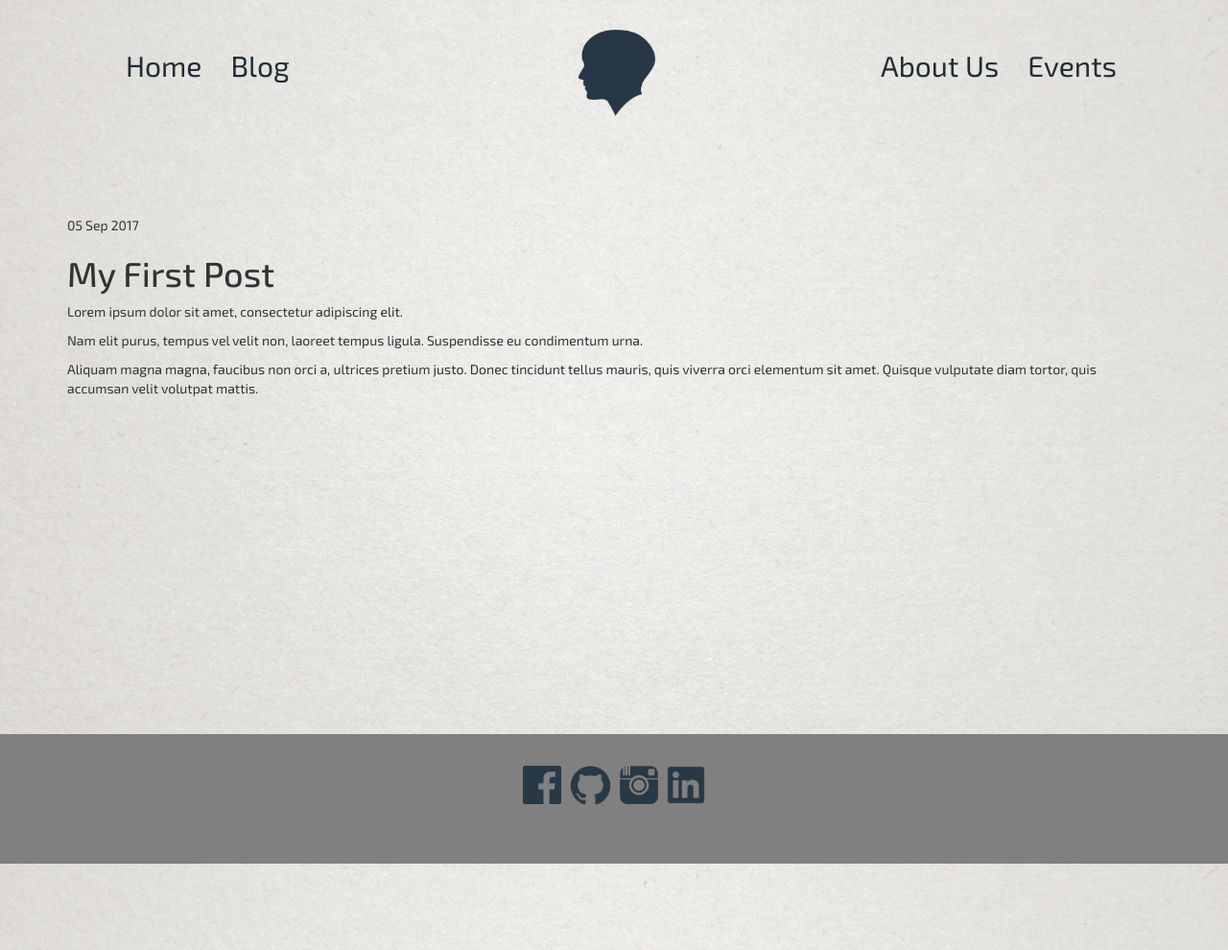
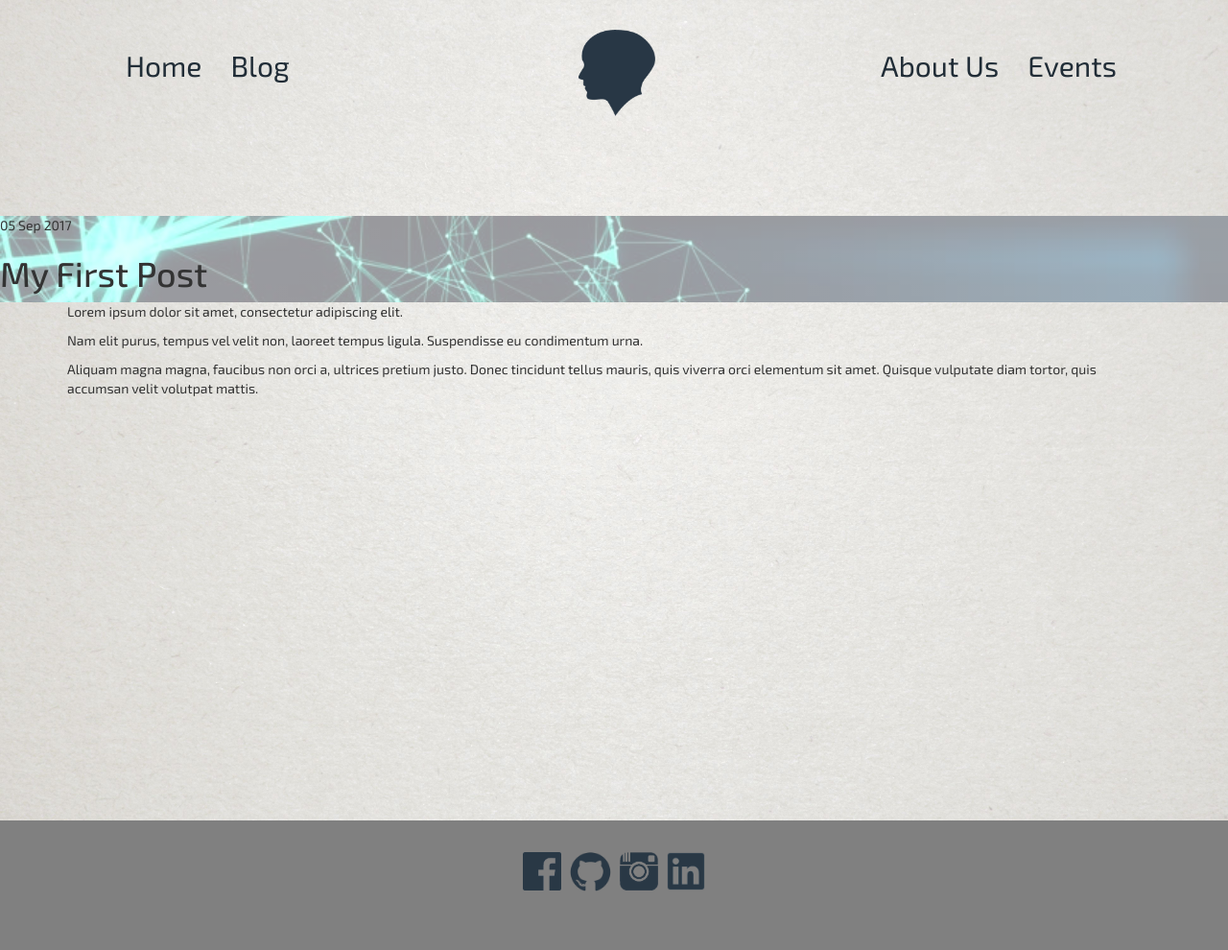
Before and after one commit to isabelhdias/mla.github.io, a Jekyll site: the page built from _posts/blog/2017-09-5-title-separate-by-hyphens.md, in a window 1280 px wide. Shown: the whole page at 96% size. Built offline with Jekyll 4.4.1, drawn with Linux system fonts in a browser that asks for light colours; nearby versions of some CDN libraries.

Commit message:
post background opacity working.
important. for future reference on how background opacity with text on top works. used linear gradient.

```diff
--- a/_includes/post.html
+++ b/_includes/post.html
@@ -1,14 +1,41 @@
+<style>
+
+    .post-background {
+
+        background: linear-gradient(rgba(255, 255, 255, 0.6), rgba(255, 255, 255, 0.6)), url({% if page.image %}{{ page.image }}{% else %}{{ black }}{% endif %});
+        background-repeat: no-repeat;
+        background-size: cover;
+        width: 100%;
+        height: 10vh;
+}
+
+
+
+</style>
+
+<div class="container-fluid">
+
+    <div class="row">
+
+        <div class="post-background">
+
+            <p class="post-date">{{ page.date | date_to_string }}</p>
+            <h1>{{ page.title }}</h1>
+
+        </div>
+
+    </div>
+
+</div>
+
 <div class="container">
 
     <div class="post-space">
 
-        <div class="post-background">
+        <div class="content">
 
             <section class="post-content">
 
-                <p class="post-date">{{ page.date | date_to_string }}</p>
-
-                <h1>{{ page.title }}</h1>
                 <p>{{ page.introduction }}</p>
 
                 {{ content }}
@@ -17,6 +44,7 @@
 
         </div>
 
+
     </div>
 
 </div>
--- a/assets/css/main.css
+++ b/assets/css/main.css
@@ -205,34 +205,12 @@ ul.nav a:hover { color: grey !important; } /* ATTENTION!!! actual bootstrap code
     min-height: 60vh;
 }
 
-.content:before {
-    content: "";
-    position: fixed;
-    left: 0;
-    right: 0;
-    z-index: -1;
-
-    display: block;
-    background-image: url({{ post.image }});
-    width: 1200px;
-    height: 800px;
-
-    -webkit-filter: blur(5px);
-    -moz-filter: blur(5px);
-    -o-filter: blur(5px);
-    -ms-filter: blur(5px);
-    filter: blur(5px);
-}
 
 
-.content {
-    position: fixed;
-    left: 0;
-    right: 0;
-    z-index: 0;
-    margin-left: 20px;
-    margin-right: 20px;
-}
+
+
+
+
 
 /* END OF POST */
 
```
Also changed, not shown: 2 other files.
